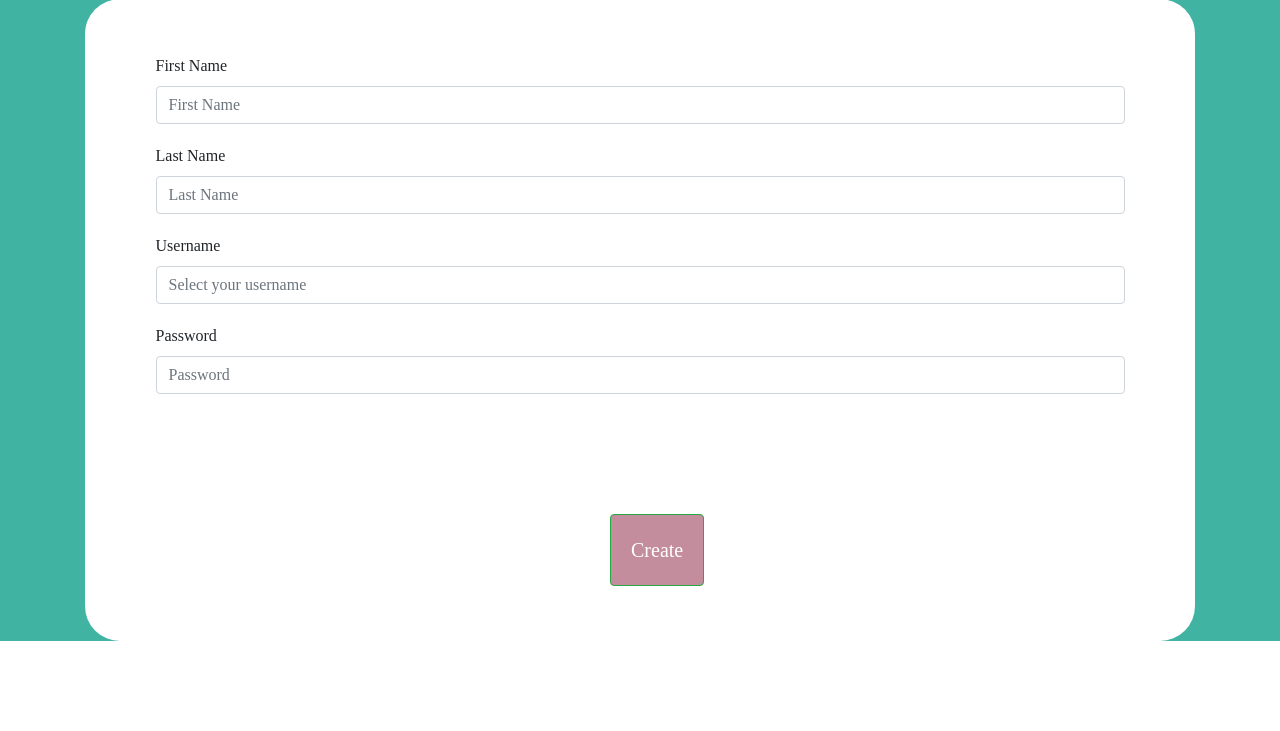
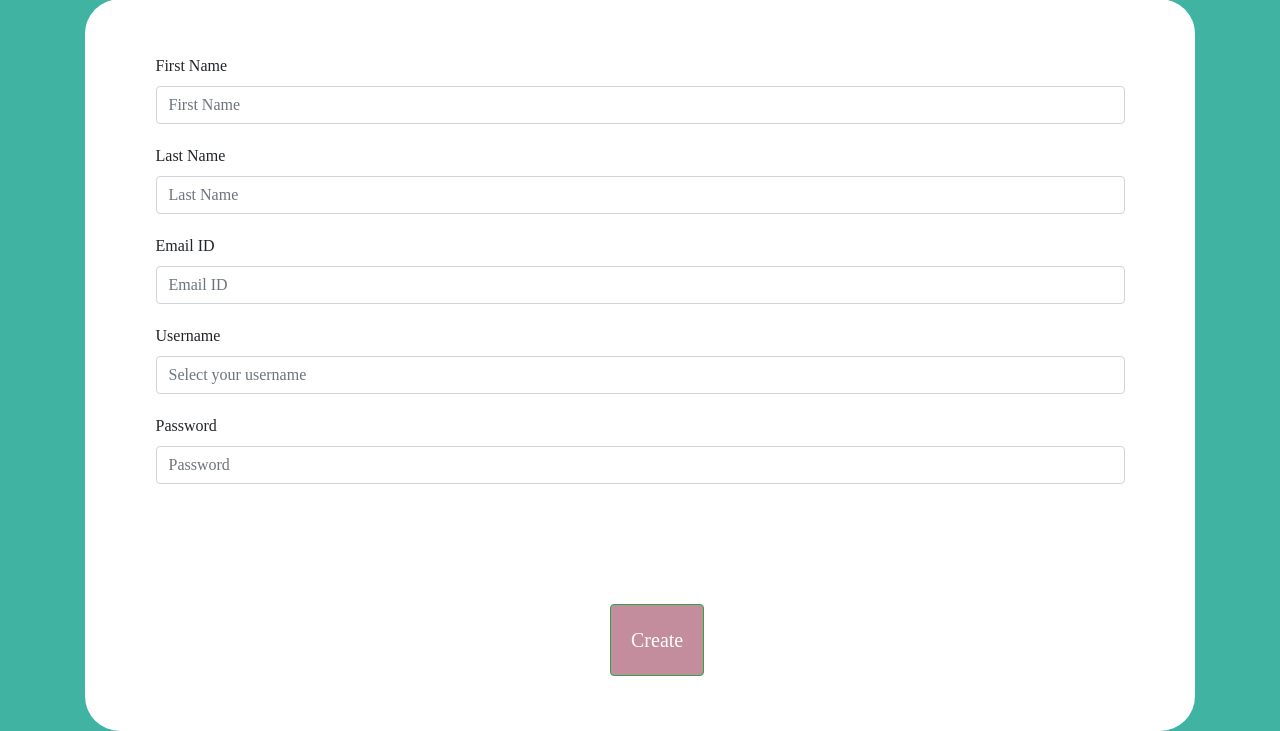
Before and after one commit to karanramani/Final-Web-App-PK, a Flask app: page /grades/new-user in a window 1280 px wide. Shown: the part 229-960 px from the top of the page. Before the commit the page ends 870 px from the top, so only its background shows below. Run offline with Flask 2, Linux system fonts and the light colour scheme; some libraries are stand-ins or nearby versions.

Commit message:
Feature: Database updated with email address field Feature: HTML form for new user updated with email address field Feature: app.py sessions for new user updated with email address field inputs.

```diff
--- a/app/app.py
+++ b/app/app.py
@@ -142,8 +142,8 @@ def form_insert_get_user():
 def form_insert_post_user():
     cursor = mysql.get_db().cursor()
     inputData = (
-    request.form.get('Fname'), request.form.get('Lname'), request.form.get('username'), request.form.get('password'))
-    sql_insert_query = """INSERT INTO login (firstname, lastname, username, password) VALUES (%s, %s,%s, %s) """
+    request.form.get('Fname'), request.form.get('Lname'), request.form.get('username'), request.form.get('password'), request.form.get('email'))
+    sql_insert_query = """INSERT INTO login (firstname, lastname, username, password, email) VALUES (%s, %s,%s, %s, %s) """
     cursor.execute(sql_insert_query, inputData)
     mysql.get_db().commit()
     return redirect("/", code=302)
--- a/app/templates/new-user.html
+++ b/app/templates/new-user.html
@@ -11,6 +11,11 @@
             <div class="col" style="padding-bottom: 20px;">
                 <label for="Lname">Last Name</label>
                 <input id="Lname" type="text" class="form-control" placeholder="Last Name" name="Lname" >
+            </div>
+
+            <div class="col" style="padding-bottom: 20px;">
+                <label for="email">Email ID</label>
+                <input id="email" type="email" class="form-control" placeholder="Email ID" name="email" >
             </div>
 
             <div class="col" style="padding-bottom: 20px;">
--- a/db/init.sql
+++ b/db/init.sql
@@ -35,9 +35,10 @@ INSERT INTO grades (Last_name, First_name, SSN, Test1, Test2, Test3, Test4, Fina
 CREATE TABLE IF NOT EXISTS login (
     `firstname` VARCHAR(50),
     `lastname` VARCHAR(50),
+    `email` VARCHAR(50) UNIQUE,
     `username` VARCHAR(50) UNIQUE,
     `password` VARCHAR(50)
 );
 
-INSERT INTO login (firstname, lastname, username, password) VALUES ('Super', 'User', 'admin','abc1234'),
-                                                                   ('Karan','Ramani','karanramani', 'password');
+INSERT INTO login (firstname, lastname, email, username, password) VALUES ('Super', 'User','ramanikaran@gmail.com', 'admin','abc1234'),
+                                                                   ('Karan','Ramani','kjr27@njit.edu','karanramani', 'password');
```
